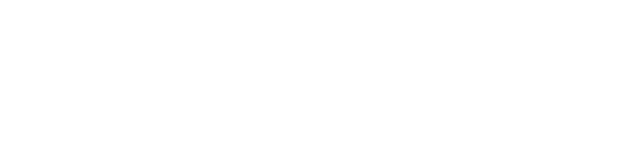
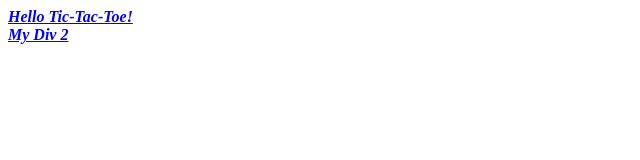
Before and after one commit to leeza-sasc/leeza-tic-tac-toe, a website: page index.html in a window 1280 px wide. Shown: the whole page, without its empty margins (0-640 px from the left). Drawn offline with Linux system fonts and the light colour scheme.

Commit message:
2 files modified

```diff
--- a/index.html
+++ b/index.html
@@ -1 +1,16 @@
-<div id="app"></div>
+<style type="text/css">
+	body {
+		color: blue;
+		font-style: italic;
+		font-weight: bold;
+		text-decoration: underline;
+
+	}
+</style>
+
+Hello Tic-Tac-Toe!
+<div id="myDiv">
+</div>
+<div id="mydiv2">
+	My Div 2
+</div>
```
Also changed, not shown: index.ts (+1 -6 lines).
